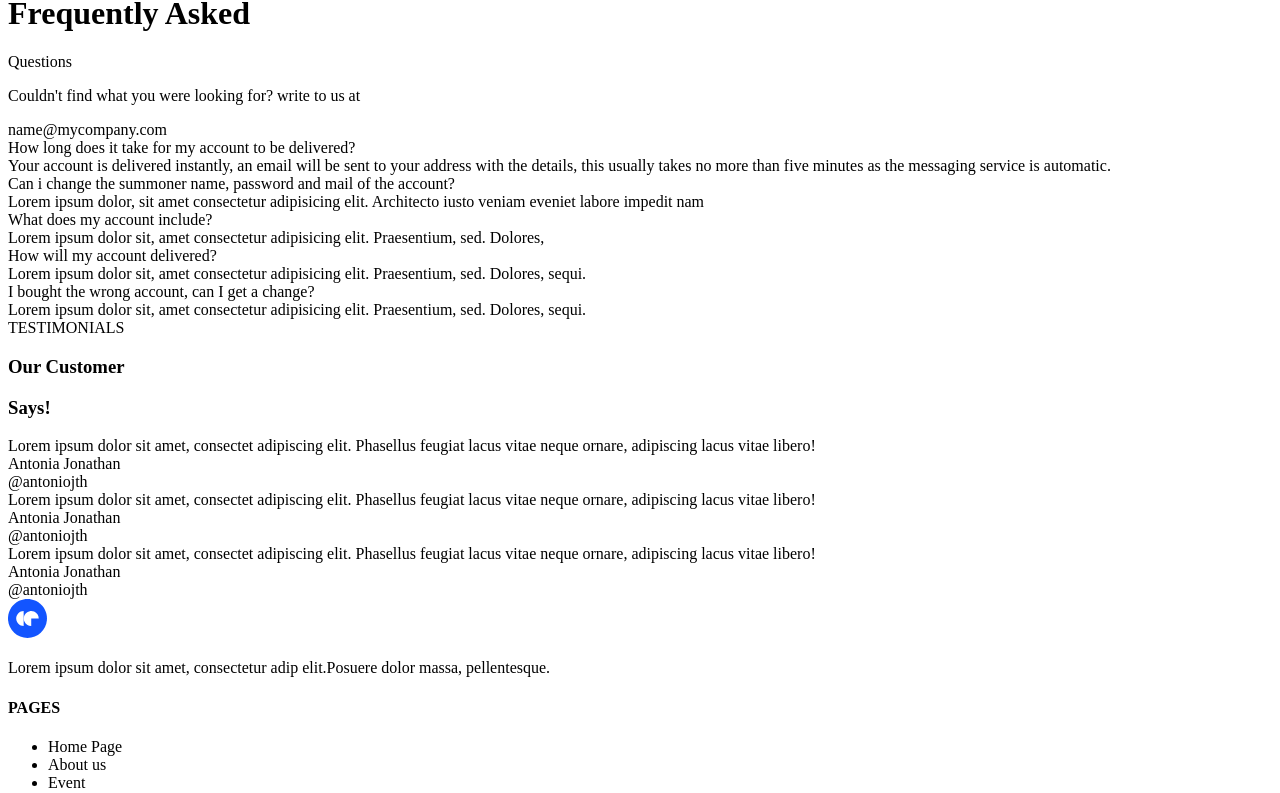
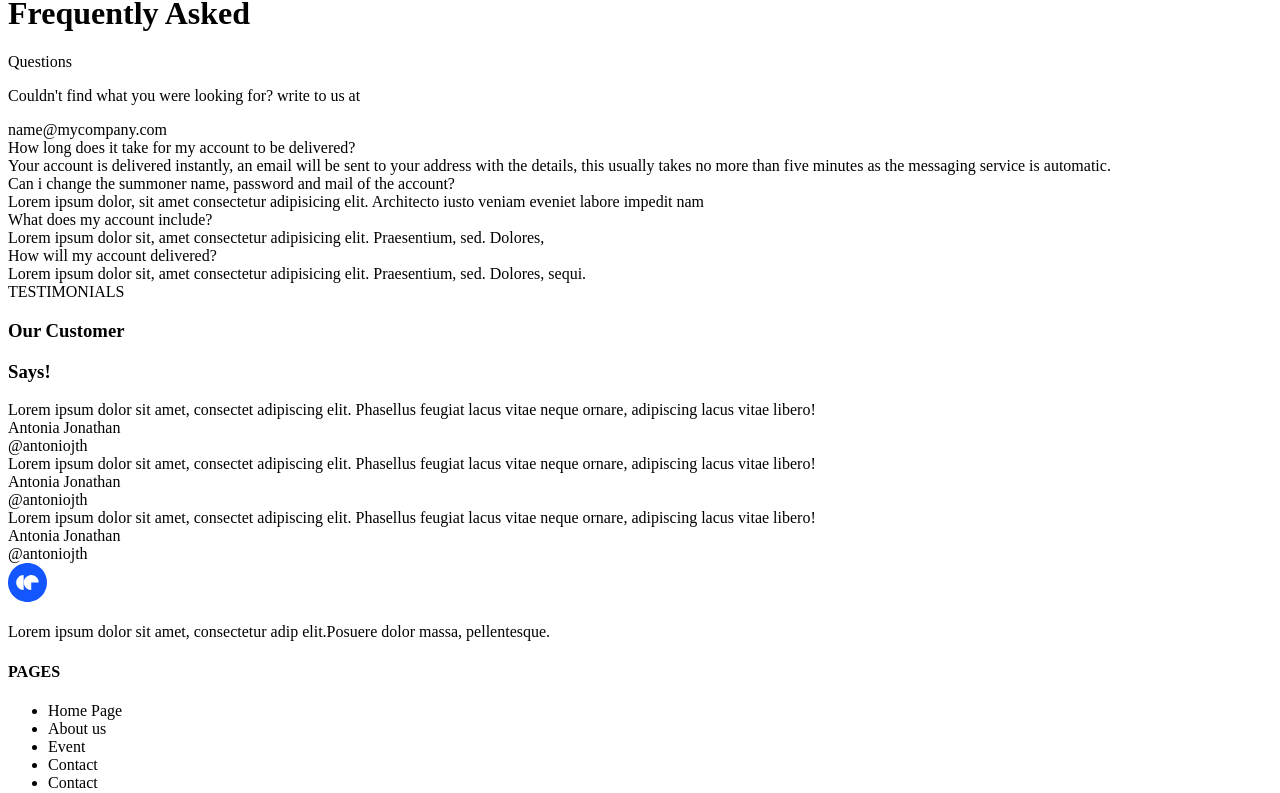
Before and after one commit to bishwasojha/UltraBoost, a React (Create React App) app: page / in a window 1280 px wide. Shown: the part 4460-5253 px from the top of the page. Built offline with nearby package versions, Linux system fonts and the light colour scheme.

Commit message:
css fixes

```diff
--- a/src/Assets/json/faq.json
+++ b/src/Assets/json/faq.json
@@ -14,10 +14,6 @@
   {
    "question": "How will my account delivered?",
    "answer": "Lorem ipsum dolor sit, amet consectetur adipisicing elit. Praesentium, sed. Dolores, sequi."
-  },
-  {
-   "question": "I bought the wrong account, can I get a change?",
-   "answer": "Lorem ipsum dolor sit, amet consectetur adipisicing elit. Praesentium, sed. Dolores, sequi."
   }
 
 ]
--- a/src/css/FAQ.css
+++ b/src/css/FAQ.css
@@ -2,15 +2,14 @@
   display: flex;
   justify-content: space-between;
   flex-direction: row;
-  margin: 3rem 0;
+  margin-top: 40px;
 }
 
 .faq-title {
-  width: 42%;
-  margin-left: 0;
+  width: 40%;
+  margin-top: 10px;
   display: flex;
   flex-direction: column;
-  margin-top: 2rem;
 }
 
 .faq-second-heading {
@@ -19,12 +18,17 @@
 }
 
 .faq-second-heading > h1 {
+  font-family: OpenSauceSansSemiBold;
   font-size: 44px;
   line-height: 60px;
+  letter-spacing: -0.019em;
   color: #07090d;
 }
 
 .faq-second-heading > span {
+  font-family: OpenSauceSansSemiBold;
+  line-height: 60px;
+  letter-spacing: -0.019em;
   font-size: 44px;
   color: #1355ff;
 }
@@ -33,11 +37,13 @@
   display: flex;
   flex-direction: column;
   font-family: Inter;
-  font-weight: 400;
+  font-weight: 300;
   margin-top: 16rem;
 }
 
 .faq-email-section > p {
+  font-family: Inter;
+  font-weight: 300;
   width: 298px;
   color: #586174;
   font-size: 14px;
@@ -46,44 +52,43 @@
 }
 
 .faq-email-section > span {
+  font-family: Inter;
+  font-weight: 300;
   color: #1355ff;
   font-size: 16px;
   padding-top: 0.8rem;
 }
 
 .faq-details {
+  width: 60%;
   display: flex;
   flex-direction: row;
-  width: 57%;
 }
 
 .faq-items {
   display: flex;
   flex-direction: column;
-  margin-top: 2rem;
   margin-left: 2rem;
 }
 
 .faq-item {
   display: flex;
   flex-direction: column;
-  gap: 0.7rem;
   border-bottom: 1px solid #e7eaee;
-  margin-right: 0.5rem;
-  margin-bottom: 0.5rem;
   transition: 0.5s cubic-bezier(0, 0.5, 0, 1);
-  margin-top: 0.4rem;
+  padding: 40px 0px 16px 32px;
+  background: transparent;
+  transition: 0.6s ease-in-out;
 }
 
 .faq-item.opened {
   background: #f6f7f9;
-  transition: 0.2s ease-in-out;
+  transition: 0.4s ease-in-out;
 }
 
 .faq-question {
   display: flex;
   justify-content: space-between;
-  padding: 26px 8px 8px 15px;
 }
 
 .faq-question > span {
@@ -108,12 +113,12 @@
   color: #3c4353;
   overflow: hidden;
   transition: max-height 0.4s cubic-bezier(0, 0.5, 0, 1);
-  padding: 5px 5px 5px 15px;
+  padding: 24px 0px 0px 0px;
 }
 
 .faq-answer.opened {
   max-height: 500px;
-  margin-bottom: 0.8rem;
+  padding: 24px 0px 0px 0px;
   transition: max-height 0.4s ease-in-out;
 }
 
```
Also changed, not shown: src/css/Feature.css (+5 -6 lines), src/css/HomeTitle.css (+5 -2 lines), src/css/Testimonials.css (+11 -3 lines).
